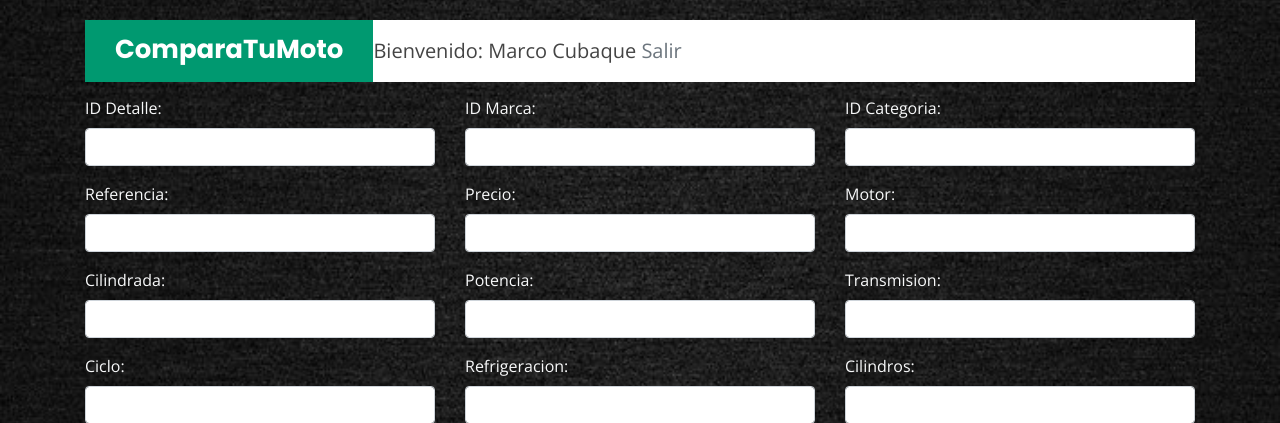
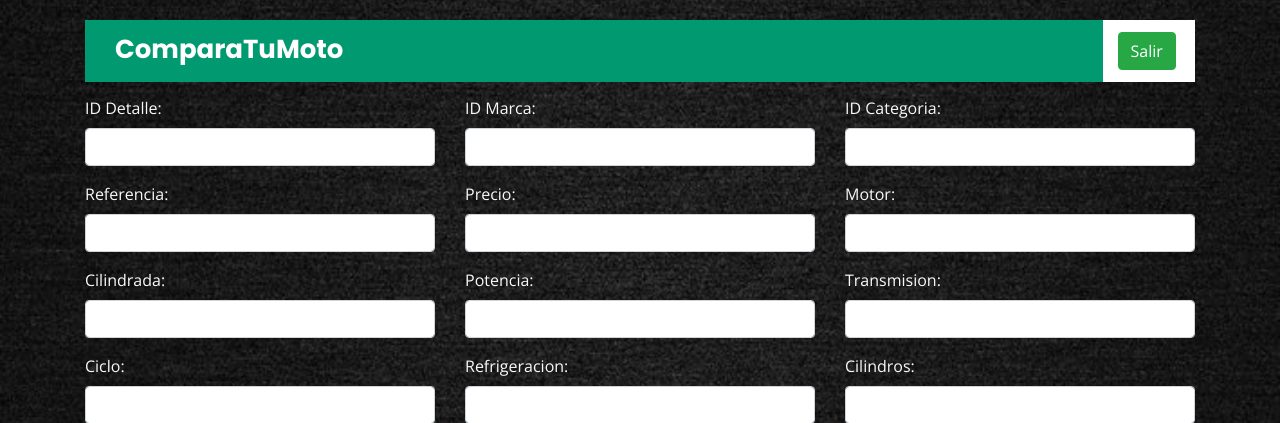
Before and after one commit to mcubaque/comparamoto, a PHP site: page /vista/admin.php in a window 1280 px wide. Shown: the top 423 px of the page. Run offline with PHP 8.4, Linux system fonts and the light colour scheme; a user stored in the database is signed in.

Commit message:
Actualizacion menu zona admin y database

```diff
--- a/vista/admin.php
+++ b/vista/admin.php
@@ -42,11 +42,15 @@ if (!isset($_SESSION['user']))
   <header id="header" class="fixed-top d-flex align-items-center">
     <div class="container">
       <div class="header-container d-flex align-items-center">
-        <div class="logo ">
+        <div class="logo col-lg-11 col-xs-12">
           <h1 class="text-light"><a href="../index.php"><span>ComparaTuMoto</span></a></h1>
         </div>
-        <span class="navbar-brand"><span class="">Bienvenido: </span><?php echo $_SESSION['user']?></</span>
-   		<a class="navbar-brand text-secondary"  href="../vista/logout.php">Salir</a>
+        <!-- <div class="col-lg-7 col-xs-2">
+          <span class="navbar-brand"><span>Bienvenido: </span><?php echo $_SESSION['user']?></</span>
+   		  </div> -->
+        <div class="col-lg-1 col-xs-1">
+          <a class="btn btn-success"  href="../vista/logout.php" role="button">Salir</a>
+        </div>
       </div><!-- End Header Container -->
     </div>
   </header><!-- End Header -->
```
Also changed, not shown: database/comparamotos.sql (+4 -3 lines).
